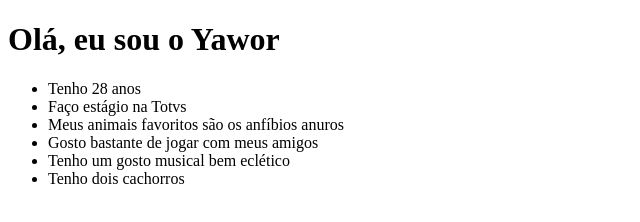
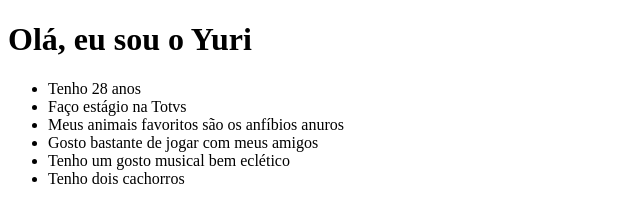
Before and after one commit to YaworPetermann/myPage, a plain HTML site: page index.html in a window 1280 px wide. Shown: the full height of the page, 0-640 px from the left. Drawn offline with Linux system fonts and the light colour scheme.

Commit message:
Alterando dados da HomePage

```diff
--- a/index.html
+++ b/index.html
@@ -6,7 +6,7 @@
     <title>Minha página</title>
 </head>
 <body>
-    <h1>Olá, eu sou o Yawor</h1>
+    <h1>Olá, eu sou o Yuri</h1>
     <ul>
         <li>Tenho 28 anos</li>
         <li>Faço estágio na Totvs</li>
```
